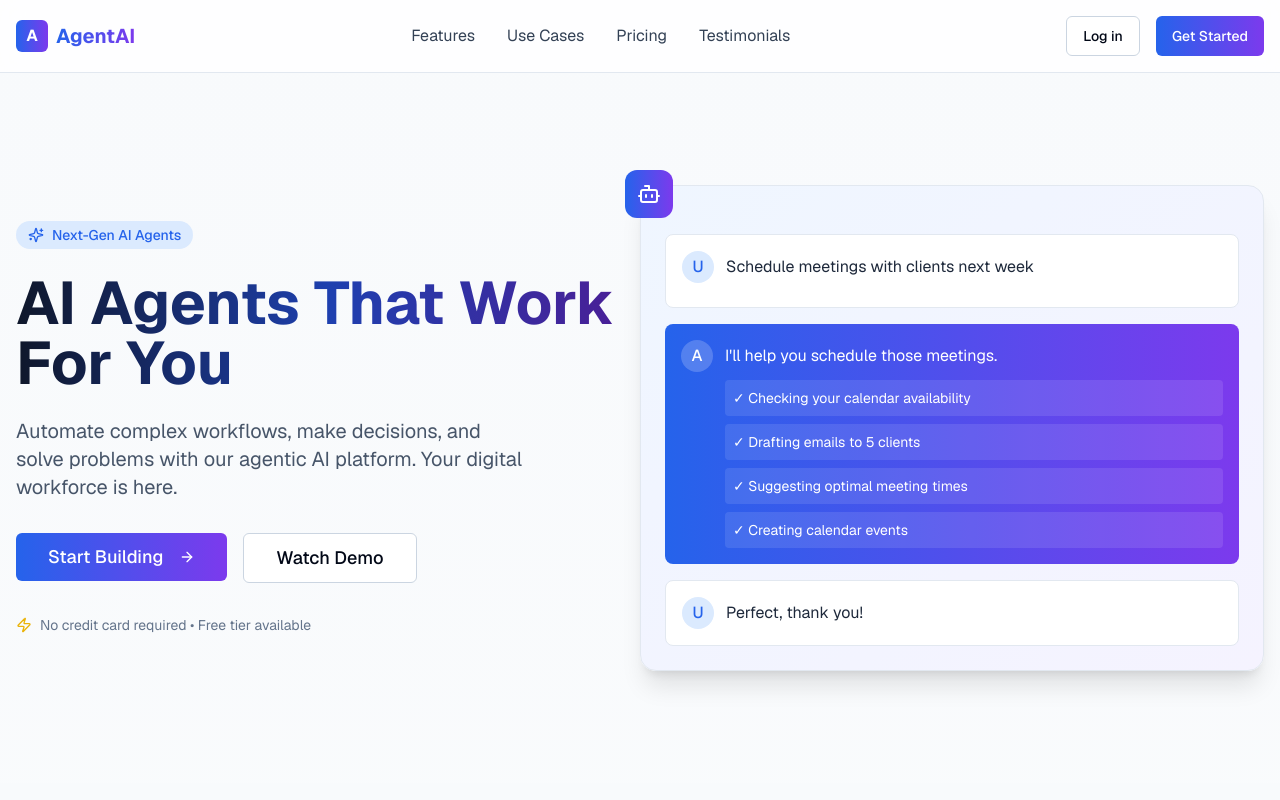
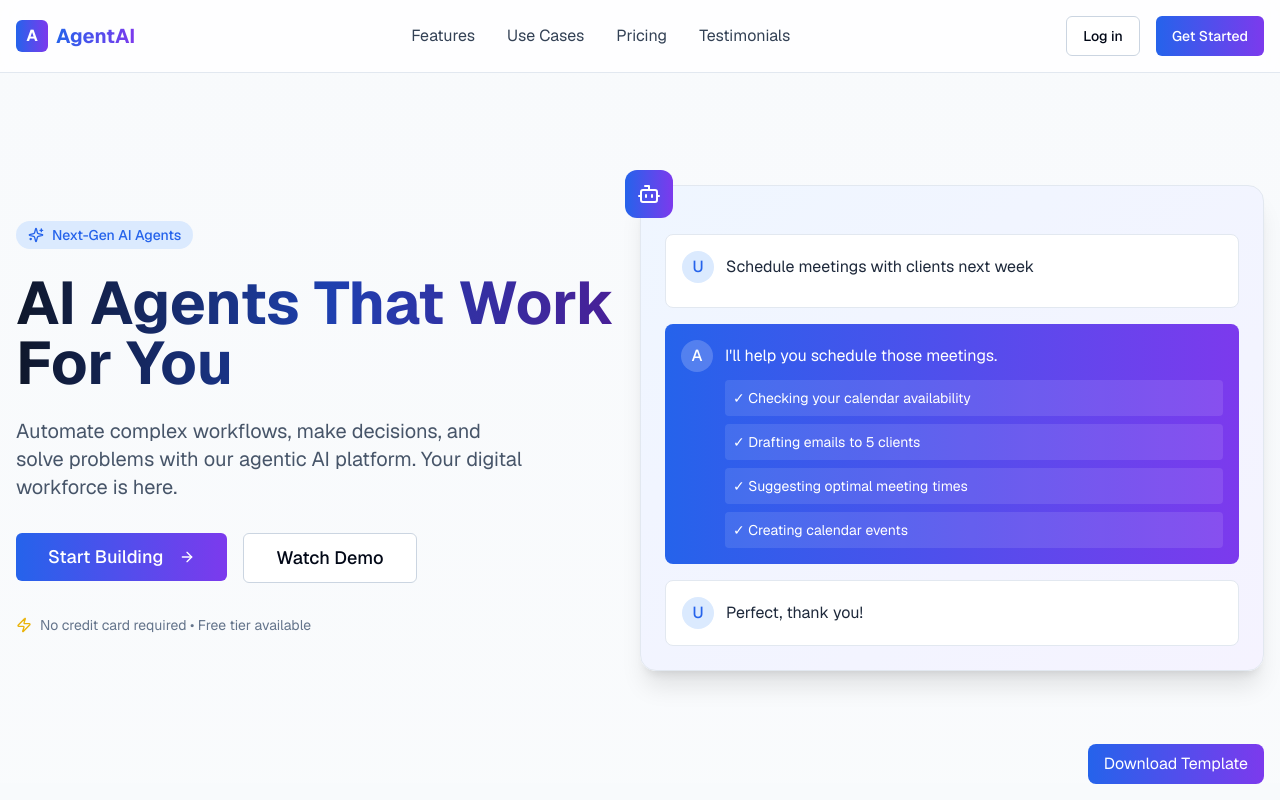
Before and after one commit to codescandy/ai-agent-landing-page, a Next.js app: page / in a window 1280 px wide. Shown: the top 800 px of the page. Built offline with nearby package versions, Linux system fonts and the light colour scheme.

Commit message:
added button in layout

```diff
--- a/app/page.tsx
+++ b/app/page.tsx
@@ -6,6 +6,12 @@ import PricingSection from "@/components/pricing-section"
 import TestimonialsSection from "@/components/testimonials-section"
 import CtaSection from "@/components/cta-section"
 import Footer from "@/components/footer"
+import Btn from "@/components/btn-download"
+
+
+
+
+
 
 export default function Home() {
   return (
@@ -18,6 +24,9 @@ export default function Home() {
         <TestimonialsSection />
         <PricingSection />
         <CtaSection />
+        <div className="fixed bottom-4 right-4">
+     <Btn url="https://codescandy.github.io/ai-agent-landing-page/" label="Download Template" />
+     </div>
       </main>
       <Footer />
     </div>
--- /dev/null
+++ b/components/btn-download.tsx
@@ -0,0 +1,22 @@
+// components/Btn.tsx
+import React from "react";
+
+interface BtnProps {
+  url: string;
+  label: string;
+}
+
+const Btn: React.FC<BtnProps> = ({ url, label }) => {
+  return (
+    <a
+      href={url}
+      target="_blank"
+      rel="noopener noreferrer"
+      className="inline-block px-4 py-2  rounded-lg bg-gradient-to-r from-blue-600 to-violet-600 hover:from-blue-700 hover:to-violet-700 text-white transition"
+    >
+      {label}
+    </a>
+  );
+};
+
+export default Btn;
--- a/components/use-cases-section.tsx
+++ b/components/use-cases-section.tsx
@@ -20,7 +20,7 @@ export default function UseCasesSection() {
         "Seamless escalation to human agents when needed",
         "Multilingual support without additional cost",
       ],
-      image: "/images/customer-service.jpg",
+      image: "./images/customer-service.jpg",
     },
     sales: {
       icon: <ShoppingCart className="h-6 w-6" />,
@@ -33,7 +33,7 @@ export default function UseCasesSection() {
         "Intelligent product recommendations",
         "Detailed analytics on customer interactions",
       ],
-      image: "/images/sales-automation.jpg",
+      image: "./images/sales-automation.jpg",
     },
     "data-analysis": {
       icon: <LineChart className="h-6 w-6" />,
@@ -46,7 +46,7 @@ export default function UseCasesSection() {
         "Natural language queries for complex data",
         "Visualization recommendations based on data type",
       ],
-      image: "/images/data-analysis.jpg",
+      image: "./images/data-analysis.jpg",
     },
     hr: {
       icon: <Users className="h-6 w-6" />,
@@ -59,7 +59,7 @@ export default function UseCasesSection() {
         "Candidate FAQ handling",
         "Onboarding process automation",
       ],
-      image: "/images/hr-recruitment.jpg",
+      image: "./images/hr-recruitment.jpg",
     },
     legal: {
       icon: <FileText className="h-6 w-6" />,
@@ -72,7 +72,7 @@ export default function UseCasesSection() {
         "Compliance checking against regulations",
         "Plain language summaries of complex documents",
       ],
-      image: "/images/legal-document-review.jpg",
+      image: "./images/legal-document-review.jpg",
     },
     operations: {
       icon: <Building className="h-6 w-6" />,
@@ -85,7 +85,7 @@ export default function UseCasesSection() {
         "Supply chain disruption detection",
         "Cross-department resource coordination",
       ],
-      image: "/images/operations-management.jpg",
+      image: "./images/operations-management.jpg",
     },
   }
 
```
